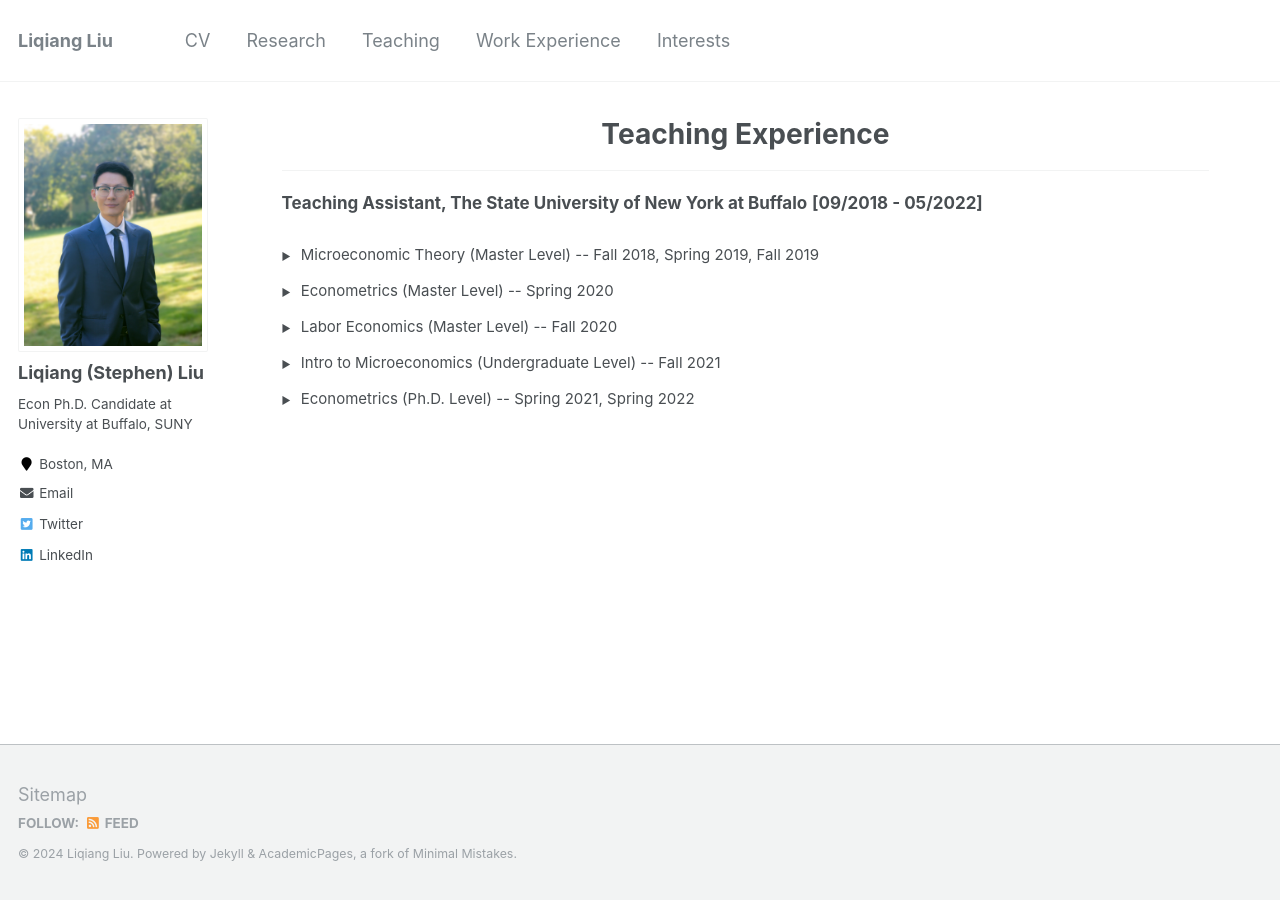
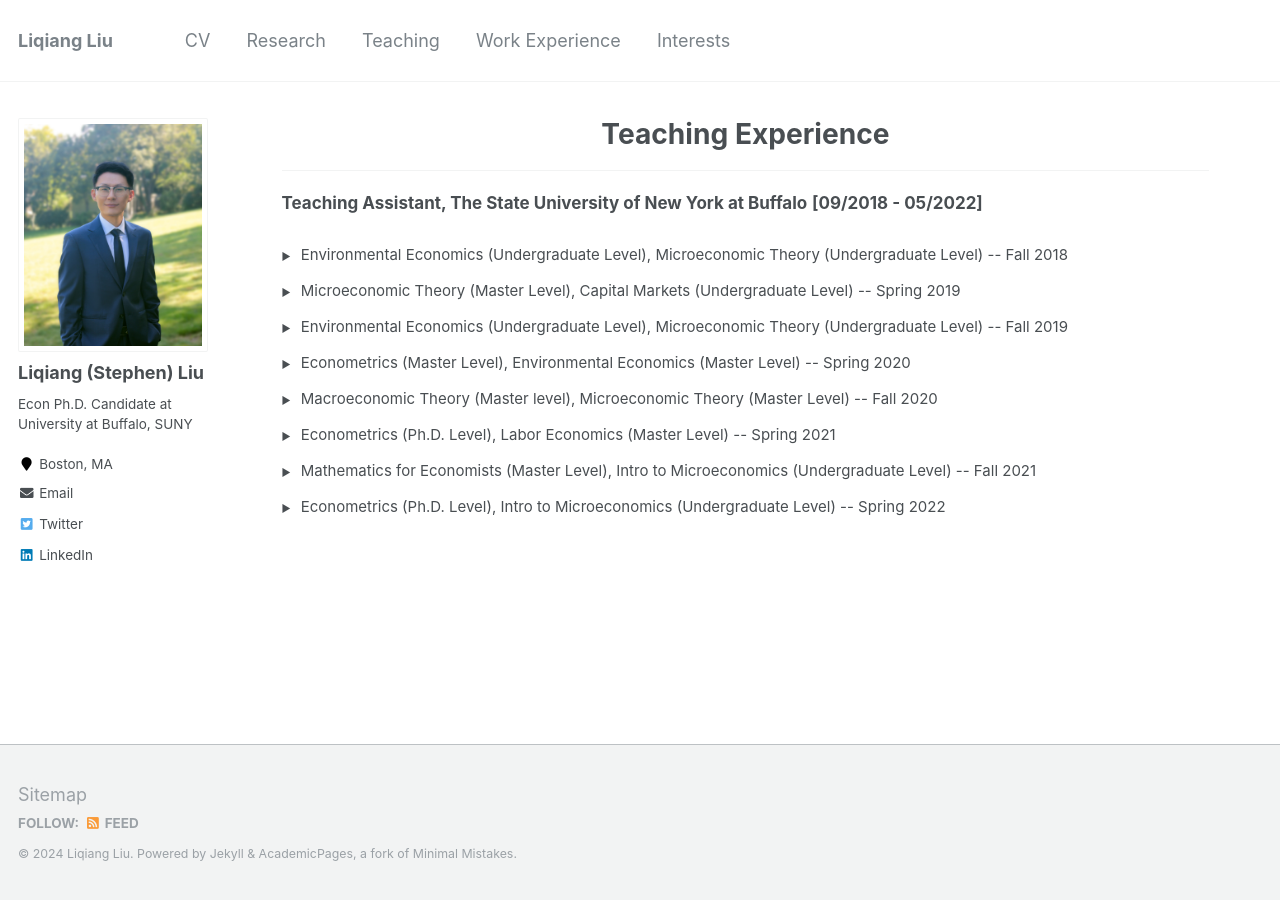
Before and after one commit to Liqiang-Liu/Liqiang-Liu.github.io, a Jekyll site: the page built from _pages/teaching.md, in a window 1280 px wide. Built offline with Jekyll 4.4.1, drawn with Linux system fonts in a browser that asks for light colours.

Commit message:
Update teaching.md

```diff
--- a/_pages/teaching.md
+++ b/_pages/teaching.md
@@ -34,6 +34,24 @@ redirect_from:
 <span style="font-size: 17px;"> <strong>Teaching Assistant, The State University of New York at Buffalo</strong> <strong> [09/2018 - 05/2022]</strong> </span><br>
 <ul class="custom-bullet">
     <ul class="custom-bullet">
+      <li><span style="font-size: 15px; ">Environmental Economics (Undergraduate Level), Microeconomic Theory (Undergraduate Level) -- Fall 2018</span></li>
+      <li><span style="font-size: 15px; ">Microeconomic Theory (Master Level), Capital Markets (Undergraduate Level) -- Spring 2019</span></li>
+      <li><span style="font-size: 15px; ">Environmental Economics (Undergraduate Level), Microeconomic Theory (Undergraduate Level) -- Fall 2019</span></li>
+      <li><span style="font-size: 15px; ">Econometrics (Master Level), Environmental Economics (Master Level) -- Spring 2020</span></li>
+      <li><span style="font-size: 15px; ">Macroeconomic Theory (Master level), Microeconomic Theory (Master Level) -- Fall 2020</span></li>
+      <li><span style="font-size: 15px; ">Econometrics (Ph.D. Level), Labor Economics (Master Level) -- Spring 2021</span></li>
+      <li><span style="font-size: 15px; ">Mathematics for Economists (Master Level), Intro to Microeconomics (Undergraduate Level) -- Fall 2021</span></li>
+      <li><span style="font-size: 15px; ">Econometrics (Ph.D. Level), Intro to Microeconomics (Undergraduate Level) -- Spring 2022</span></li>
+     </ul>
+</ul>
+
+
+
+
+<!--
+
+<ul class="custom-bullet">
+    <ul class="custom-bullet">
       <li><span style="font-size: 15px; ">Microeconomic Theory (Master Level) -- Fall 2018, Spring 2019, Fall 2019</span></li>
       <li><span style="font-size: 15px; ">Econometrics (Master Level) -- Spring 2020</span></li>
       <li><span style="font-size: 15px; ">Labor Economics (Master Level) -- Fall 2020</span></li>
@@ -41,11 +59,6 @@ redirect_from:
       <li><span style="font-size: 15px; ">Econometrics (Ph.D. Level) -- Spring 2021, Spring 2022</span></li>
      </ul>
 </ul>
-
-
-
-
-<!--
 
  <span style="font-size: 16px;"><strong>Microeconomic Theory (Master Level)</strong></span>
     <ul class="custom-bullet">
```
